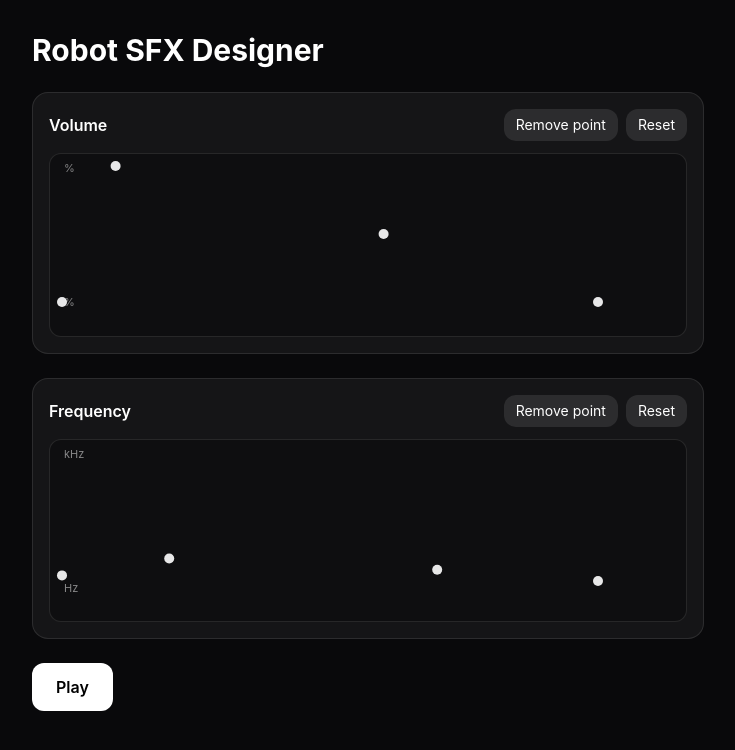
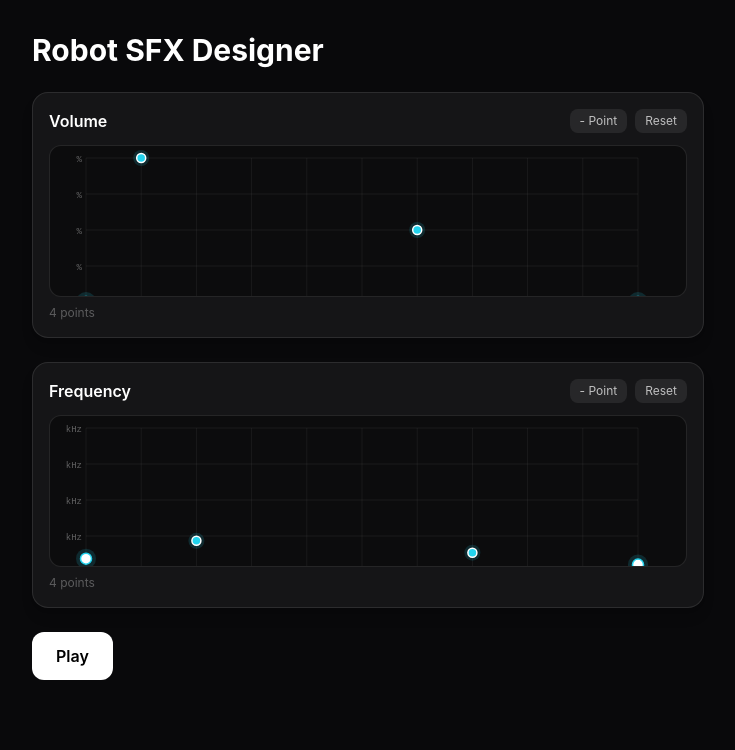
Before and after one commit to monjar/Ino-Voice-Maker, a React (Vite) app: page / in a window 1280 px wide. Shown: the top 750 px of the page, without its empty margins (0-735 px from the left). Built offline with nearby package versions, Linux system fonts and the light colour scheme.

Commit message:
improve: add grid, axis labels, area fill and colored curves to GraphEditor

```diff
--- a/src/components/GraphEditor.jsx
+++ b/src/components/GraphEditor.jsx
@@ -3,48 +3,55 @@ import { clamp } from '../utils/dsp';
 
 export default function GraphEditor({
   title,
+  description,
   points,
   setPoints,
   yMin,
   yMax,
   yFormat,
-  height = 160,
-  width = 560,
+  curveColor = '#22d3ee',
+  height = 180,
+  width = 600,
 }) {
   const svgRef = useRef(null);
   const [dragIdx, setDragIdx] = useState(null);
 
-  const pad = 12;
-  const innerW = width - pad * 2;
-  const innerH = height - pad * 2;
+  const pad = 36;
+  const padR = 12;
+  const padT = 12;
+  const padB = 24;
+  const innerW = width - pad - padR;
+  const innerH = height - padT - padB;
+  const gridX = 10;
+  const gridY = 4;
 
   const toSvg = (p) => ({
     x: pad + p.x * innerW,
-    y: pad + (1 - clamp((p.y - yMin) / (yMax - yMin), 0, 1)) * innerH,
+    y: padT + (1 - clamp((p.y - yMin) / (yMax - yMin), 0, 1)) * innerH,
   });
 
   const fromSvg = (sx, sy) => {
     const nx = clamp((sx - pad) / innerW, 0, 1);
-    const ny = clamp(1 - (sy - pad) / innerH, 0, 1);
+    const ny = clamp(1 - (sy - padT) / innerH, 0, 1);
     return { x: nx, y: yMin + ny * (yMax - yMin) };
   };
 
-  const pathD = useMemo(() => {
+  const { pathD, areaD } = useMemo(() => {
     const sorted = [...points].sort((a, b) => a.x - b.x);
-    return sorted
-      .map((p, i) => {
-        const s = toSvg(p);
-        return `  `;
-      })
-      .join(' ');
+    const svgPts = sorted.map(toSvg);
+    const line = svgPts.map((s, i) => `  `).join(' ');
+    const area = line + ` L   L   Z`;
+    return { pathD: line, areaD: area };
   }, [points, innerW, innerH, yMin, yMax]);
 
   const onPointerDown = (e) => {
     const svg = svgRef.current;
     if (!svg) return;
     const rect = svg.getBoundingClientRect();
-    const mx = e.clientX - rect.left;
-    const my = e.clientY - rect.top;
+    const scaleX = width / rect.width;
+    const scaleY = height / rect.height;
+    const mx = (e.clientX - rect.left) * scaleX;
+    const my = (e.clientY - rect.top) * scaleY;
 
     const sorted = [...points].sort((a, b) => a.x - b.x);
     for (let i = 0; i < sorted.length; i++) {
@@ -69,7 +76,9 @@ export default function GraphEditor({
     const svg = svgRef.current;
     if (!svg) return;
     const rect = svg.getBoundingClientRect();
-    const np = fromSvg(e.clientX - rect.left, e.clientY - rect.top);
+    const scaleX = width / rect.width;
+    const scaleY = height / rect.height;
+    const dp = fromSvg((e.clientX - rect.left) * scaleX, (e.clientY - rect.top) * scaleY);
 
     setPoints((prev) => {
       const next = [...prev];
@@ -78,8 +87,8 @@ export default function GraphEditor({
       const left = dragIdx > 0 ? next[dragIdx - 1].x : 0;
       const right = dragIdx < next.length - 1 ? next[dragIdx + 1].x : 1;
       next[dragIdx] = {
-        x: clamp(np.x, isFirst ? 0 : isLast ? 1 : left + 0.01, isFirst ? 0 : isLast ? 1 : right - 0.01),
-        y: clamp(np.y, yMin, yMax),
+        x: clamp(dp.x, isFirst ? 0 : isLast ? 1 : left + 0.005, isFirst ? 0 : isLast ? 1 : right - 0.005),
+        y: clamp(dp.y, yMin, yMax),
       };
       return next;
     });
@@ -88,38 +97,58 @@ export default function GraphEditor({
   const onPointerUp = () => setDragIdx(null);
 
   return (
-    <div className="rounded-2xl bg-white/5 border border-white/10 p-4">
+    <div className="rounded-2xl bg-white/5 border border-white/10 p-4 shadow-lg">
       <div className="flex items-center justify-between mb-3">
-        <div className="text-white font-semibold">{title}</div>
+        <div>
+          <div className="text-white font-semibold">{title}</div>
+          {description && <div className="text-white/50 text-sm">{description}</div>}
+        </div>
         <div className="flex gap-2">
-          <button
-            onClick={() => setPoints((p) => p.length > 2 ? [...p.slice(0, -2), p[p.length - 1]] : p)}
-            className="px-3 py-1.5 rounded-xl bg-white/10 hover:bg-white/15 text-white text-sm"
-          >Remove point</button>
-          <button
-            onClick={() => setPoints([{ x: 0, y: (yMin + yMax) / 2 }, { x: 1, y: (yMin + yMax) / 2 }])}
-            className="px-3 py-1.5 rounded-xl bg-white/10 hover:bg-white/15 text-white text-sm"
-          >Reset</button>
+          <button onClick={() => setPoints((p) => p.length > 2 ? [...p.slice(0, -2), p[p.length - 1]] : p)}
+            className="px-2.5 py-1 rounded-lg bg-white/8 hover:bg-white/15 text-white/70 text-xs">- Point</button>
+          <button onClick={() => setPoints([{ x: 0, y: (yMin + yMax) / 2 }, { x: 1, y: (yMin + yMax) / 2 }])}
+            className="px-2.5 py-1 rounded-lg bg-white/8 hover:bg-white/15 text-white/70 text-xs">Reset</button>
         </div>
       </div>
-      <svg
-        ref={svgRef}
-        width={width}
-        height={height}
-        className="w-full h-auto rounded-xl bg-black/30 border border-white/10"
-        onPointerDown={onPointerDown}
-        onPointerMove={onPointerMove}
-        onPointerUp={onPointerUp}
-        onPointerLeave={onPointerUp}
-      >
-        <path d={pathD} fill="none" stroke="rgba(255,255,255,0.85)" strokeWidth={2.2} />
-        {[...points].sort((a, b) => a.x - b.x).map((p, i) => {
+      <svg ref={svgRef} viewBox={`0 0  `}
+        className="w-full h-auto rounded-xl bg-black/40 border border-white/10 select-none"
+        style={{ touchAction: 'none' }}
+        onPointerDown={onPointerDown} onPointerMove={onPointerMove}
+        onPointerUp={onPointerUp} onPointerLeave={onPointerUp}>
+
+        {Array.from({ length: gridX + 1 }).map((_, i) => {
+          const x = pad + (i / gridX) * innerW;
+          return <line key={`gx-`} x1={x} y1={padT} x2={x} y2={padT + innerH} stroke="rgba(255,255,255,0.06)" />;
+        })}
+        {Array.from({ length: gridY + 1 }).map((_, i) => {
+          const y = padT + (i / gridY) * innerH;
+          return <line key={`gy-`} x1={pad} y1={y} x2={pad + innerW} y2={y} stroke="rgba(255,255,255,0.06)" />;
+        })}
+        {Array.from({ length: gridY + 1 }).map((_, i) => {
+          const val = yMin + (1 - i / gridY) * (yMax - yMin);
+          const y = padT + (i / gridY) * innerH;
+          return <text key={`yl-`} x={pad - 4} y={y + 4} textAnchor="end" fill="rgba(255,255,255,0.35)" fontSize="9" fontFamily="monospace">{yFormat(val)}</text>;
+        })}
+        {[0, 0.25, 0.5, 0.75, 1].map((f) => (
+          <text key={`xl-`} x={pad + f * innerW} y={height - 4} textAnchor="middle" fill="rgba(255,255,255,0.3)" fontSize="9" fontFamily="monospace">{Math.round(f * 100)}%</text>
+        ))}
+
+        <path d={areaD} fill={curveColor} opacity={0.08} />
+        <path d={pathD} fill="none" stroke={curveColor} strokeWidth={2.5} strokeLinecap="round" strokeLinejoin="round" />
+
+        {[...points].sort((a, b) => a.x - b.x).map((p, i, arr) => {
           const s = toSvg(p);
-          return <circle key={i} cx={s.x} cy={s.y} r={5} fill="rgba(255,255,255,0.9)" />;
+          const isEnd = i === 0 || i === arr.length - 1;
+          return (
+            <g key={i} style={{ cursor: 'grab' }}>
+              <circle cx={s.x} cy={s.y} r={isEnd ? 10 : 8} fill={curveColor} opacity={0.15} />
+              <circle cx={s.x} cy={s.y} r={isEnd ? 5.5 : 4.5} fill={isEnd ? '#fff' : curveColor} stroke={isEnd ? curveColor : '#fff'} strokeWidth={1.5} />
+              <circle cx={s.x} cy={s.y} r={16} fill="transparent" />
+            </g>
+          );
         })}
-        <text x={14} y={18} fill="rgba(255,255,255,0.5)" fontSize="11">{yFormat(yMax)}</text>
-        <text x={14} y={height - 8} fill="rgba(255,255,255,0.5)" fontSize="11">{yFormat(yMin)}</text>
       </svg>
+      <div className="mt-2 text-white/30 text-xs">{points.length} points</div>
     </div>
   );
 }
```
